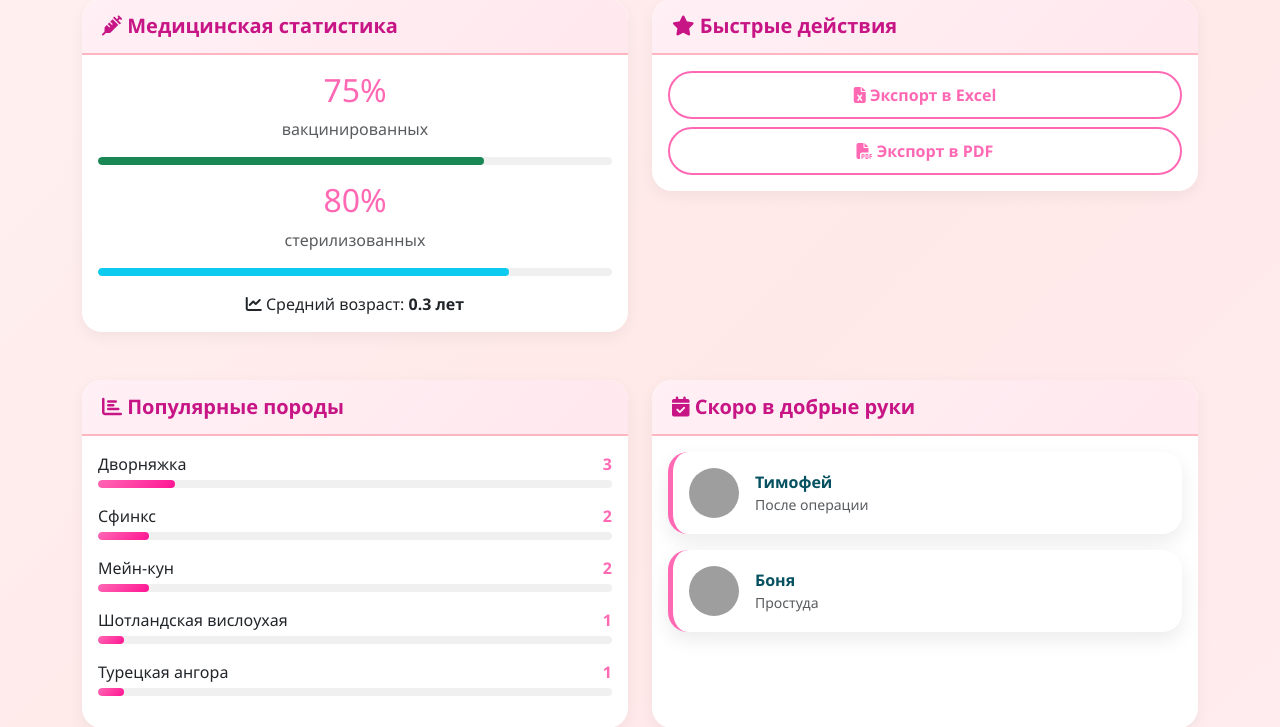
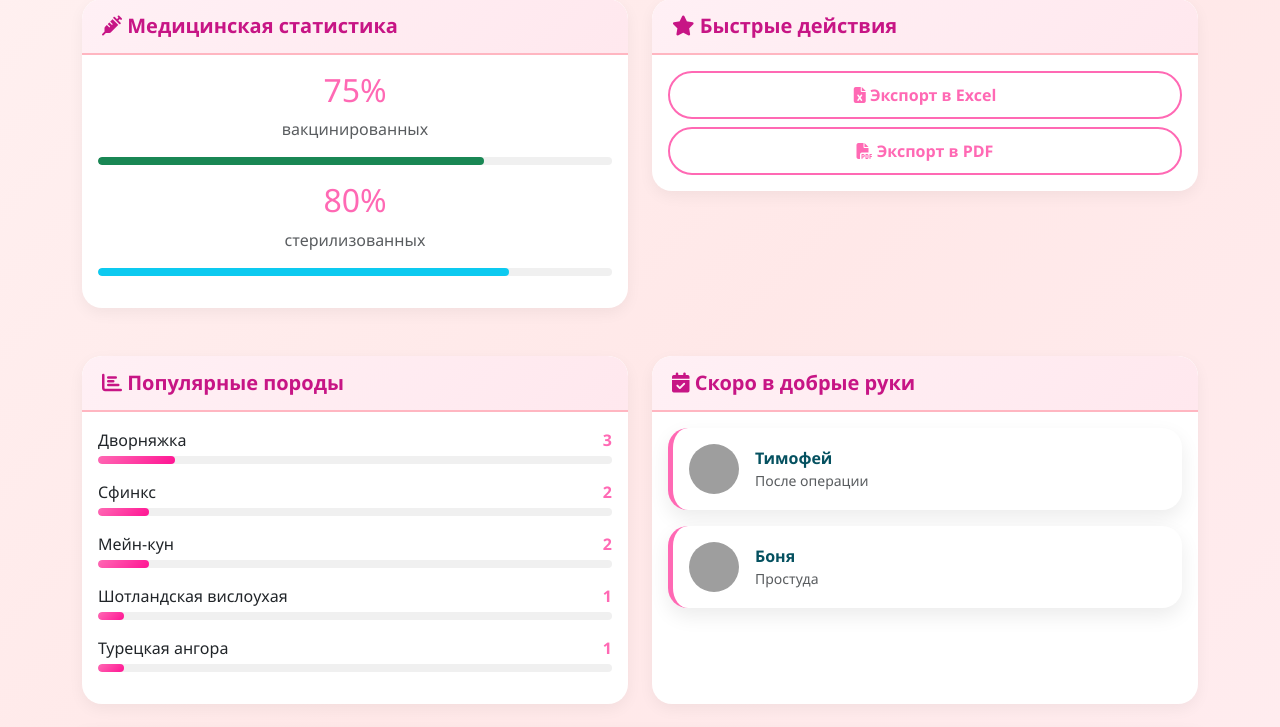
Before and after one commit to cybermurrmeow/kotopolis, a Flask app: page /dashboard in a window 1280 px wide. Shown: the part 739-1466 px from the top of the page. Run offline with Flask 3, Linux system fonts and the light colour scheme; a user stored in the database is signed in; data comes from the database, SQL or seed files in the repository; grey boxes are pictures that could not be loaded.

Commit message:
Удалена строка Средний возраст из медицинской статистики

```diff
--- a/templates/dashboard.html
+++ b/templates/dashboard.html
@@ -144,9 +144,6 @@
                         <div class="progress">
                             <div class="progress-bar bg-info" style="width: {{ stats.sterilization_rate }}%"></div>
                         </div>
-                    </div>
-                    <div class="mt-3">
-                        <p class="mb-0"><i class="fas fa-chart-line"></i> Средний возраст: <strong>{{ "%.1f"|format(stats.avg_age) }} лет</strong></p>
                     </div>
                 </div>
             </div>
```
